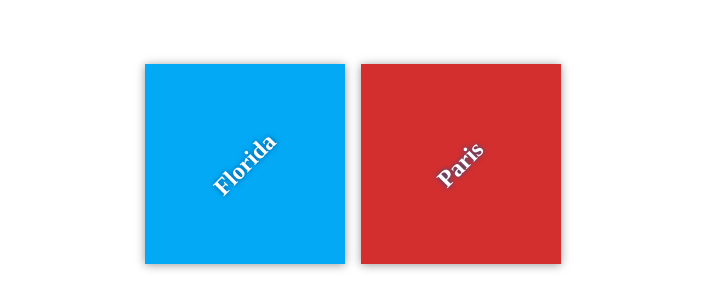
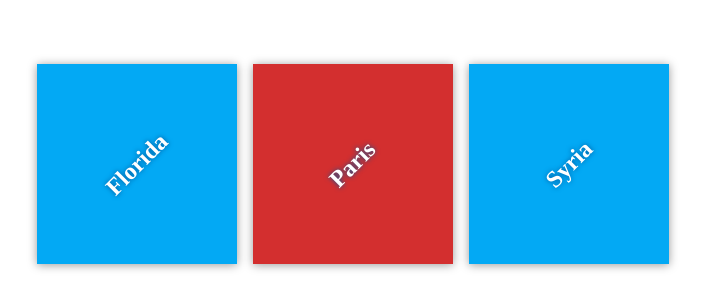
Before and after one commit to Osamamob/my-travel-plans, a plain HTML site: page index.html in a window 1280 px wide. Shown: the part 236-544 px from the top of the page, without its empty margins (287-992 px from the left). Drawn offline with Linux system fonts and the light colour scheme.

Commit message:
Travel to Syria

```diff
--- a/index.html
+++ b/index.html
@@ -17,6 +17,8 @@
 <div class="destination" id="paris">
 <h2>Paris</h2>
 </div>
+<div class="destination" id="Syria">
+<h2>Syria</h2>
 </div>
 </div>
 
```
